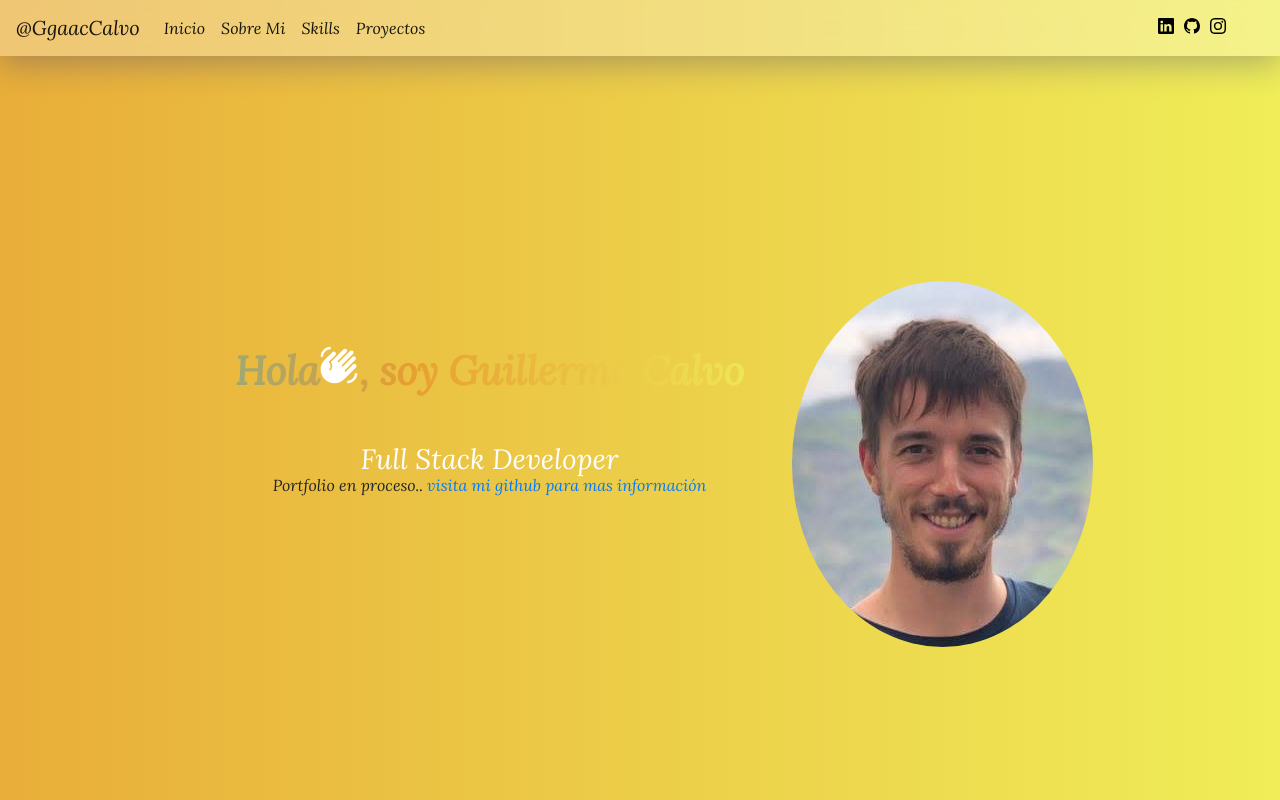
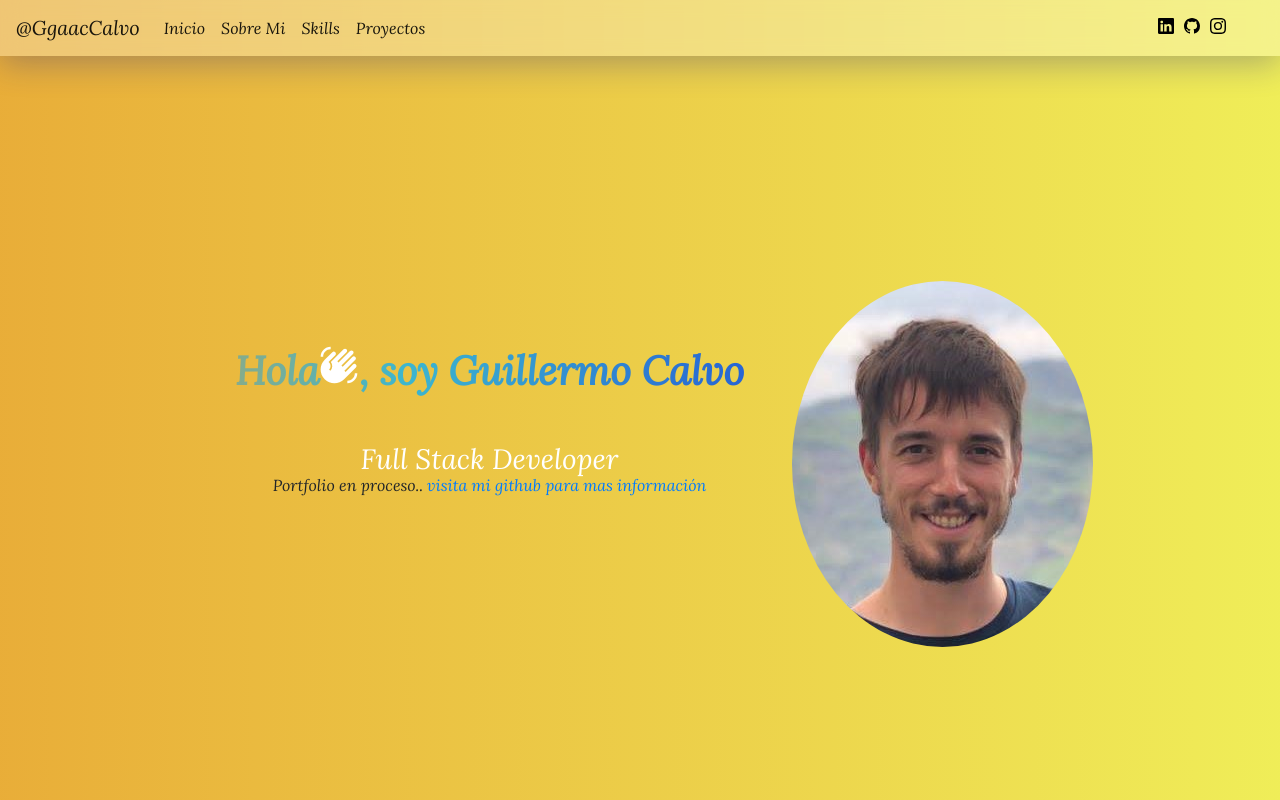
Before and after one commit to GgaacCalvo/Portafolio, a React (Create React App) app: page / in a window 1280 px wide. Shown: the top 800 px of the page. Built offline with nearby package versions, Linux system fonts and the light colour scheme.

Commit message:
graddient

```diff
--- a/src/App.css
+++ b/src/App.css
@@ -1,7 +1,8 @@
 
 
 .app {
-	  background: linear-gradient(-90deg, #f0f35b, #e79e31, #3db6ce, #2355d5);
+	   background: linear-gradient(-90deg, #f0f35b, #e79e31, #3db6ce, #2355d5);
+	  /* background: linear-gradient(-90deg, #fcff2e, #61a633, #3db6ce, #1609c5);   */
 	  /* background: linear-gradient(-45deg, #ee7752, #e73c7e, #23a6d5, #23d5ab);   */
 	/* background: linear-gradient(-45deg, #eec752, #a03ce7, #d57c23, #6d23d5); */
 	/* background: linear-gradient(-45deg, rgba(86, 54, 137, 0.668) 0%, rgba(9,94,121,1) 39%, rgba(0,212,255,1) 100%); */
--- a/src/componentes/Home.css
+++ b/src/componentes/Home.css
@@ -5,7 +5,7 @@
 } */
 .present{
    padding: 3rem;
-   background: linear-gradient(-90deg, #f0f35b, #e79e31, #3db6ce, #2355d5);
+   background: linear-gradient(-90deg, #2355d5, #3db6ce, #e79e31, #f0f35b);
     -webkit-background-clip: text;
     -webkit-text-fill-color: transparent;
     font-weight: bolder;
```
